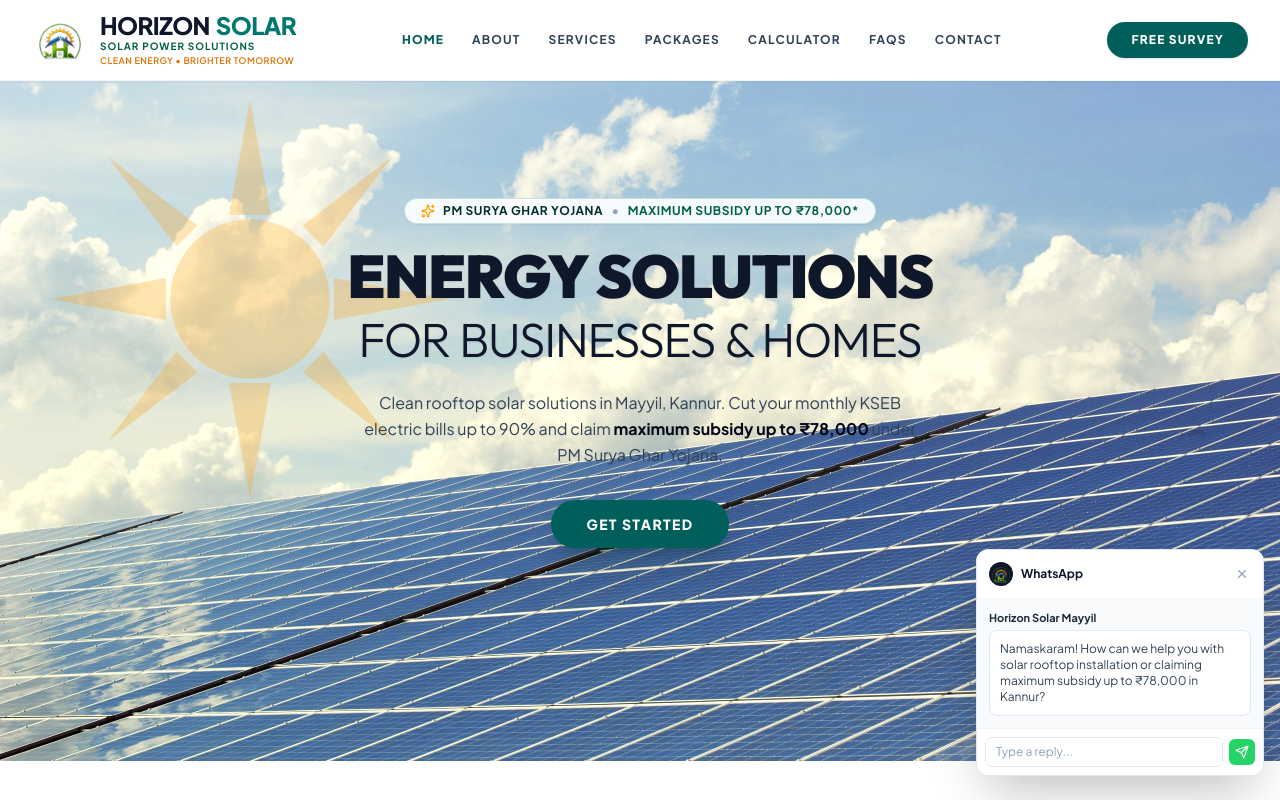
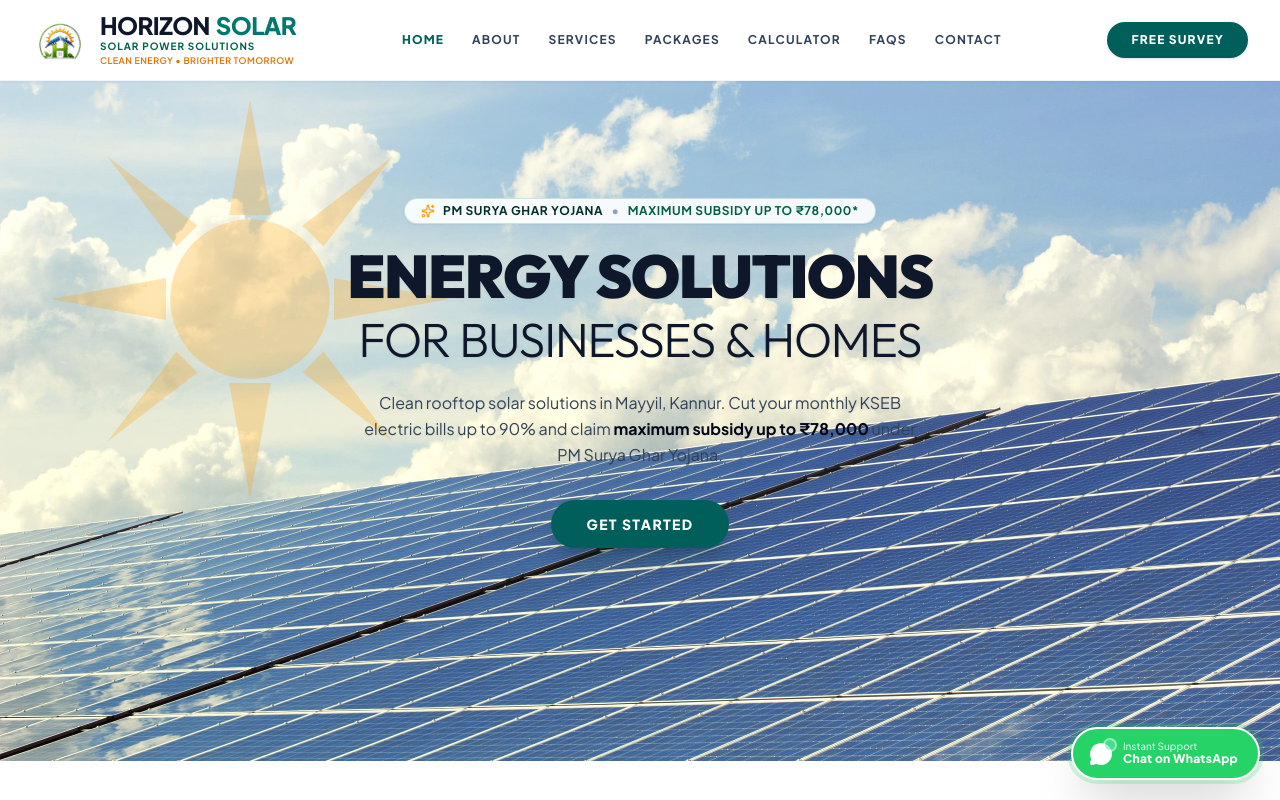
Before and after one commit to faheem9072/horizonsolarpowersolutions, a React (Vite) app: page / in a window 1280 px wide. Shown: the top 800 px of the page. Built offline with nearby package versions, Linux system fonts and the light colour scheme; the HTML template or start-up script is replaced by a standard one.

Commit message:
feat: replace popup with direct 1-tap WhatsApp floating button

```diff
--- a/src/components/WhatsAppWidget.jsx
+++ b/src/components/WhatsAppWidget.jsx
@@ -1,81 +1,32 @@
-import React, { useState } from 'react';
-import { MessageCircle, X, Send } from 'lucide-react';
+import React from 'react';
+import { MessageCircle } from 'lucide-react';
 import { COMPANY_INFO } from '../data/solarData';
 
 export default function WhatsAppWidget() {
-  const [isOpen, setIsOpen] = useState(true);
-  const [msg, setMsg] = useState('');
-
-  const handleSend = (e) => {
-    e?.preventDefault();
-    const text = msg.trim() || 'Hi Horizon Solar team, I want to inquire about solar rooftop installation in Kannur.';
+  const handleClick = () => {
+    const text = 'Hi Horizon Solar, I want to inquire about rooftop solar installation in Kannur.';
     window.open(`https://wa.me/${COMPANY_INFO.whatsapp}?text=${encodeURIComponent(text)}`, '_blank');
-    setMsg('');
   };
 
   return (
-    <div className="fixed bottom-4 right-4 z-50 flex flex-col items-end">
-      {isOpen ? (
-        <div className="w-64 sm:w-72 bg-white rounded-xl shadow-2xl border border-slate-200 overflow-hidden mb-2 animate-fadeIn text-xs">
-
-          {/* Header */}
-          <div className="bg-white p-3 border-b border-slate-100 flex items-center justify-between">
-            <div className="flex items-center gap-2">
-              <div className="w-6 h-6 rounded-full overflow-hidden flex items-center justify-center bg-slate-900">
-                <img
-                  src="/images/horizon-emblem-transparent.png"
-                  alt="Horizon Logo"
-                  className="w-full h-full object-contain"
-                />
-              </div>
-              <span className="font-bold text-slate-900 text-xs">WhatsApp</span>
-            </div>
-
-            <button
-              onClick={() => setIsOpen(false)}
-              className="text-slate-400 hover:text-slate-600 p-0.5 cursor-pointer"
-            >
-              <X className="w-3.5 h-3.5" />
-            </button>
-          </div>
-
-          {/* Chat Content */}
-          <div className="p-3 bg-slate-50 space-y-1">
-            <div className="text-[11px] font-bold text-slate-800">
-              Horizon Solar Mayyil
-            </div>
-            <div className="bg-white p-2.5 rounded-lg border border-slate-200 text-slate-700 text-xs">
-              Namaskaram! How can we help you with solar rooftop installation or claiming maximum subsidy up to ₹78,000 in Kannur?
-            </div>
-          </div>
-
-          {/* Input Box: "Type a reply..." */}
-          <form onSubmit={handleSend} className="p-2 bg-white border-t border-slate-100 flex items-center gap-1.5">
-            <input
-              type="text"
-              placeholder="Type a reply..."
-              value={msg}
-              onChange={(e) => setUserMsg(e.target.value)}
-              className="flex-1 text-xs px-2.5 py-1.5 rounded-md border border-slate-200 outline-none focus:border-teal-700 placeholder-slate-400"
-            />
-            <button
-              type="submit"
-              className="p-1.5 bg-[#25D366] text-white rounded-md cursor-pointer hover:bg-[#20ba59]"
-            >
-              <Send className="w-3.5 h-3.5" />
-            </button>
-          </form>
-
+    <aside
+      aria-label="Direct WhatsApp Contact"
+      className="fixed bottom-5 right-5 z-50 flex items-center group"
+    >
+      <button
+        onClick={handleClick}
+        className="flex items-center gap-2.5 px-4 py-3 bg-[#25D366] hover:bg-[#20ba59] text-white rounded-full shadow-2xl hover:scale-105 active:scale-95 transition-all duration-200 cursor-pointer border-2 border-white ring-4 ring-[#25D366]/20"
+        aria-label="Chat directly on WhatsApp with Horizon Solar"
+      >
+        <div className="relative">
+          <MessageCircle className="w-6 h-6 fill-white" />
+          <span className="absolute -top-0.5 -right-0.5 w-2.5 h-2.5 bg-emerald-300 rounded-full ring-2 ring-white animate-pulse" />
         </div>
-      ) : (
-        <button
-          onClick={() => setIsOpen(true)}
-          className="w-12 h-12 rounded-full bg-[#25D366] text-white flex items-center justify-center shadow-2xl hover:scale-105 transition-transform cursor-pointer"
-          aria-label="Open WhatsApp Chat"
-        >
-          <MessageCircle className="w-6 h-6 fill-white" />
-        </button>
-      )}
-    </div>
+        <div className="flex flex-col text-left pr-1">
+          <span className="text-[10px] font-medium text-emerald-100 leading-none">Instant Support</span>
+          <span className="text-xs font-black tracking-wide leading-tight">Chat on WhatsApp</span>
+        </div>
+      </button>
+    </aside>
   );
 }
```
